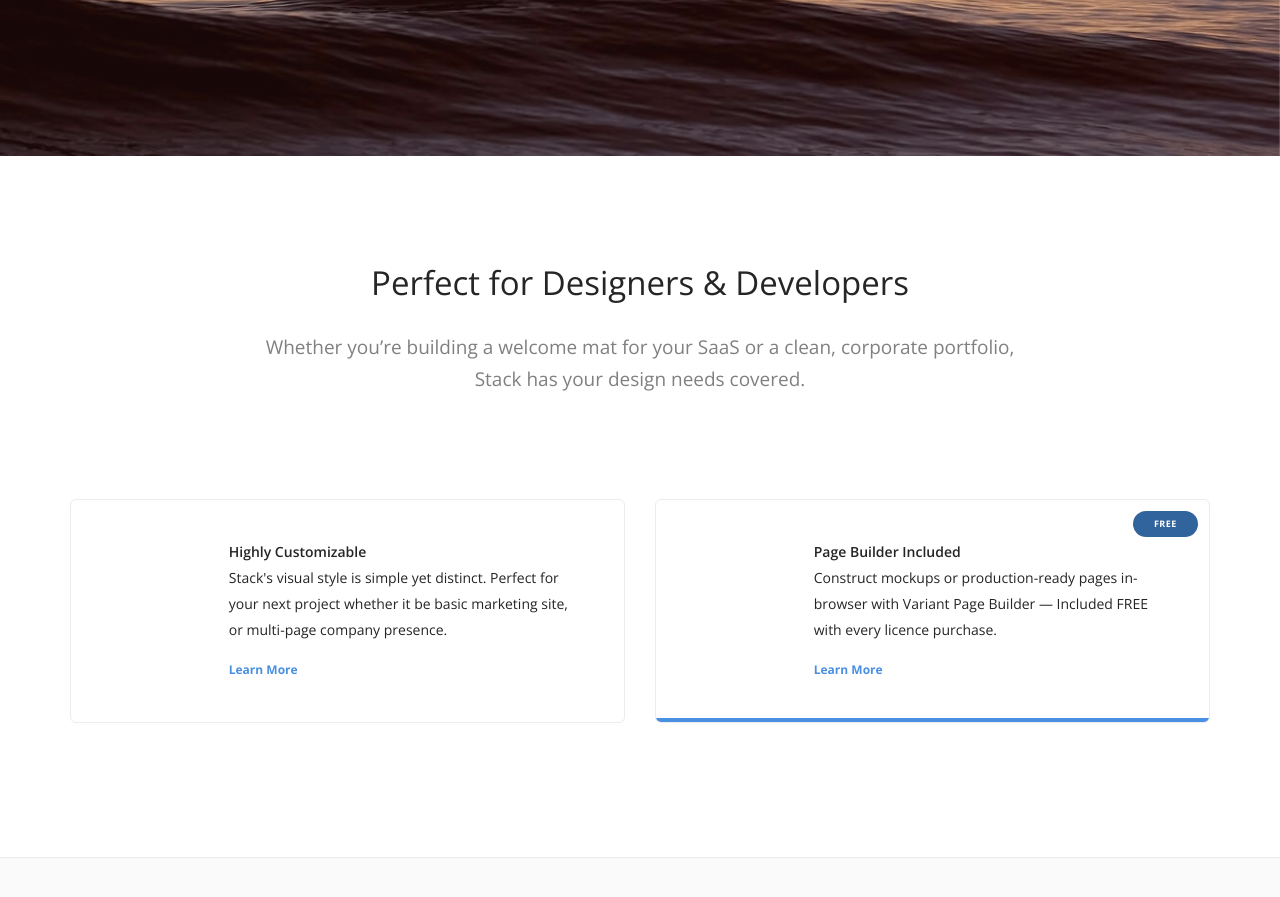
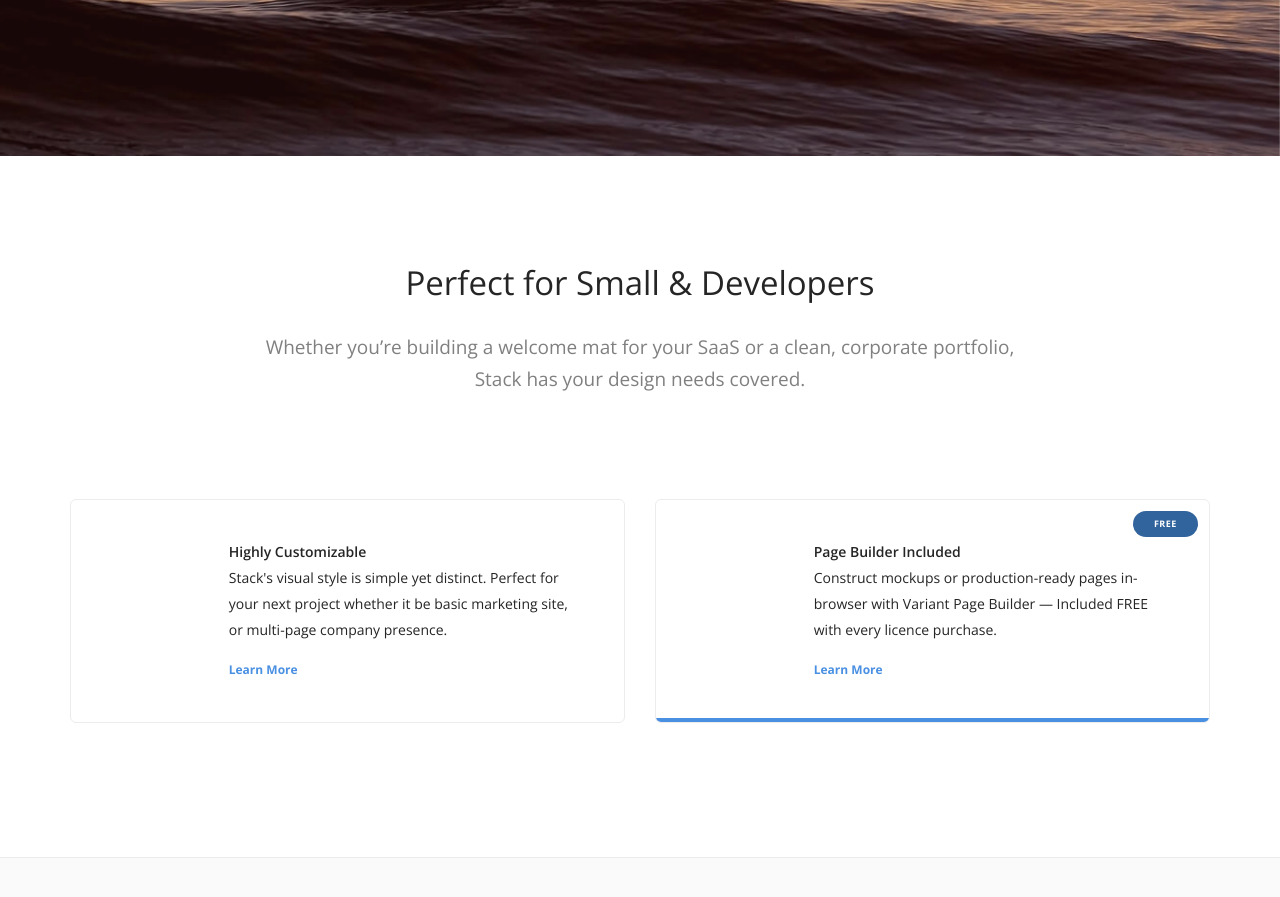
Before and after one commit to WoollyAlly/WoollyAllyTest, a Jekyll site: the page built from index.html, in a window 1280 px wide and 900 px high, scrolled down 744 px. Shown: the top 897 px of the window. Built offline with Jekyll 4.4.1, drawn with Linux system fonts in a browser that asks for light colours; some web fonts are replaced.

Commit message:
Updated '_includes/services.html' via CloudCannon

```diff
--- a/_includes/services.html
+++ b/_includes/services.html
@@ -4,7 +4,7 @@
     <div class="container">
         <div class="row">
             <div class="col-sm-10 col-sm-offset-1 col-md-8 col-md-offset-2">
-                <h2>Perfect for Designers &amp; Developers</h2>
+                <h2>Perfect for Small &amp; Developers</h2>
                 <p class="lead">
                     Whether you’re building a welcome mat for your SaaS or a clean, corporate portfolio, Stack has your design needs covered.
                 </p>
```
